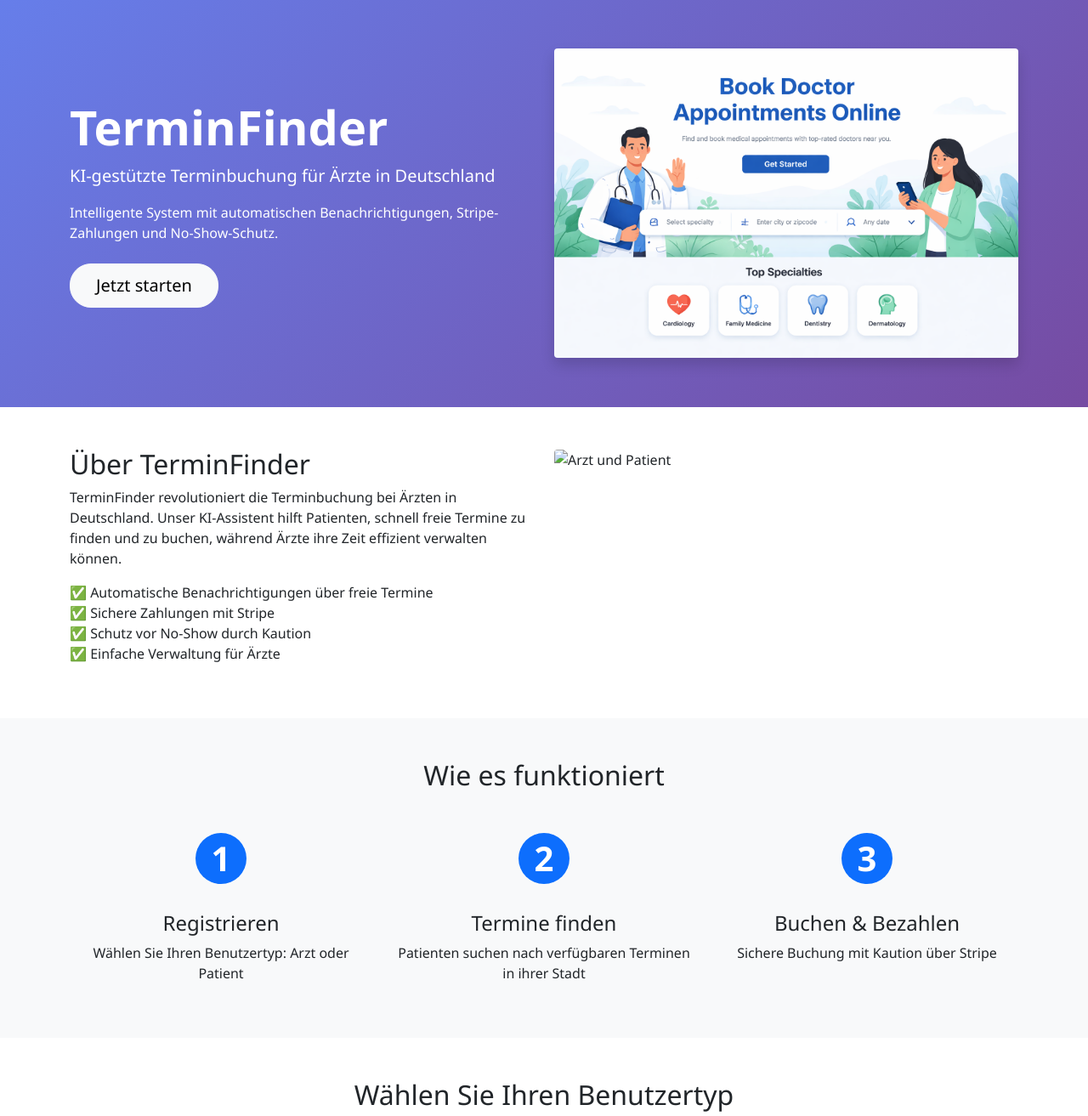
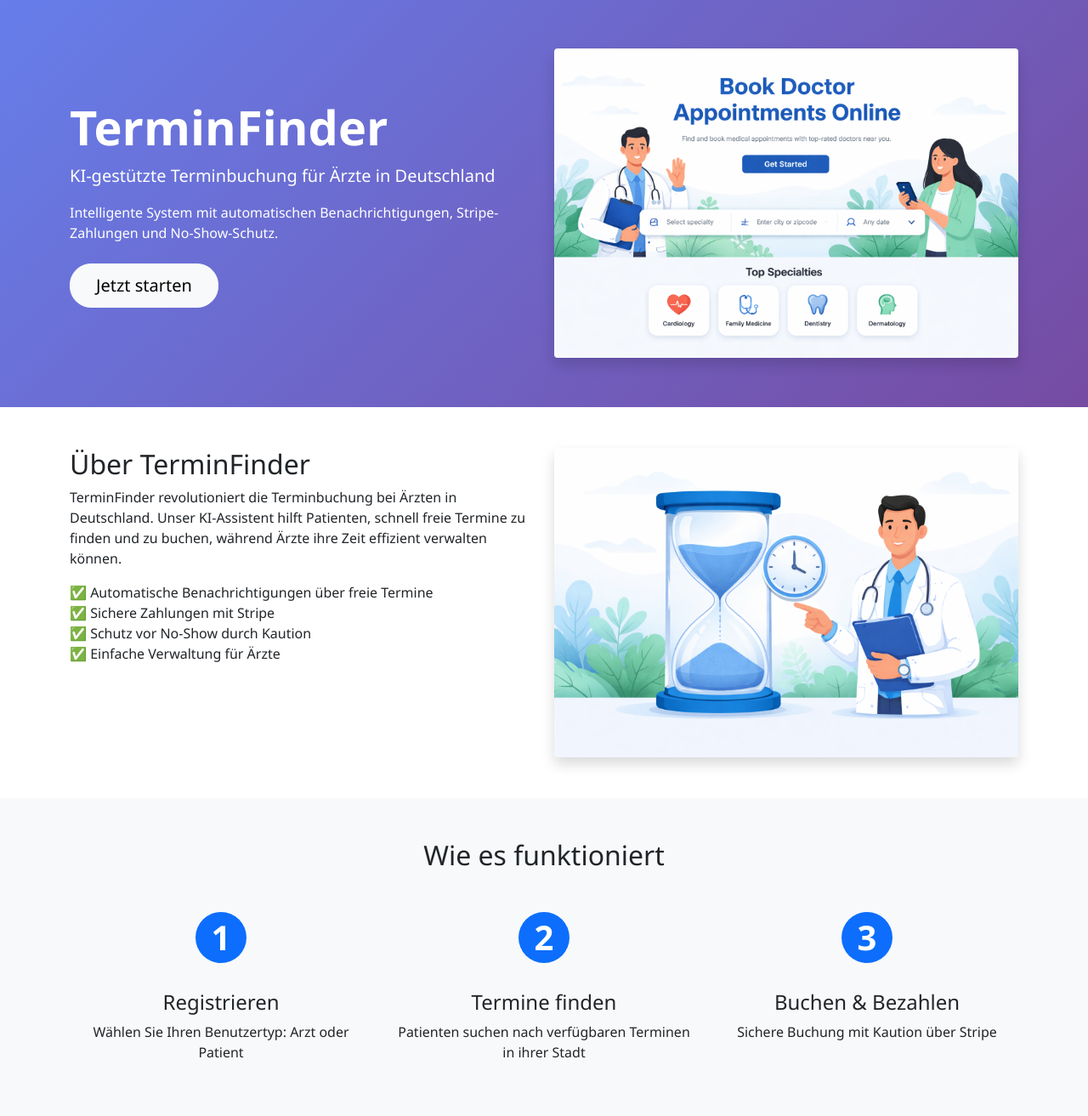
Before and after one commit to pilipandr770/Arzttermin-online, a Flask app: page / in a window 1280 px wide. Shown: the part 63-1376 px from the top of the page at 85% size. Run offline with Flask 3, Linux system fonts and the light colour scheme; parts of the project's set-up code (start-up, migrations or seed data) failed here and were passed over; some libraries are stand-ins or nearby versions.

Commit message:
Add about section image to homepage

```diff
--- a/app/templates/index.html
+++ b/app/templates/index.html
@@ -31,7 +31,7 @@
                 </ul>
             </div>
             <div class="col-lg-6">
-                <img src="{{ url_for('static', filename='images/doctor-patient.jpg') }}" alt="Arzt und Patient" class="img-fluid rounded">
+                <img src="{{ url_for('static', filename='images/about-image.png') }}" alt="TerminFinder Über uns" class="img-fluid rounded shadow">
             </div>
         </div>
     </div>
```
Also changed, not shown: app/static/images/about-image.png (added).
